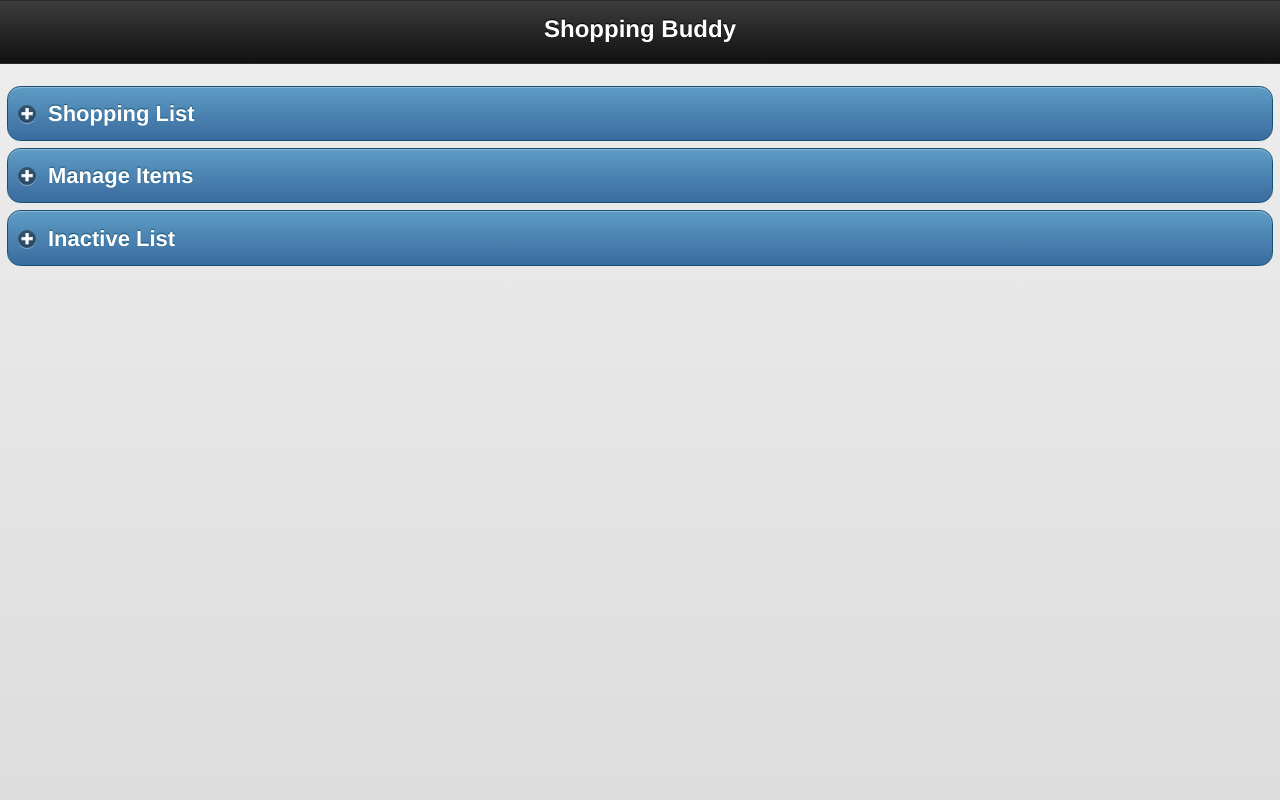
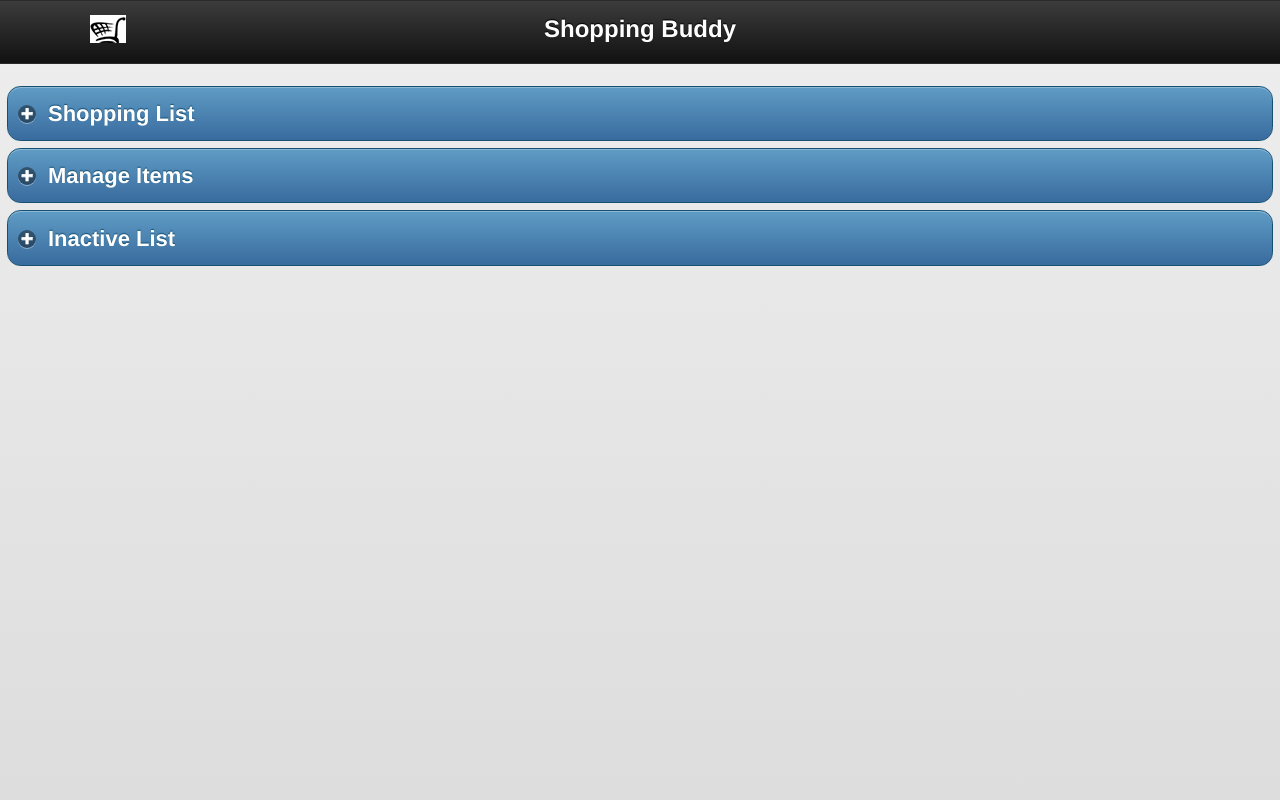
Before and after one commit to tpaegle/shopping-buddy, a PHP site: page / in a window 1280 px wide. Run offline with PHP 8.4, Linux system fonts and the light colour scheme.

Commit message:
icon to header

```diff
--- a/index.html
+++ b/index.html
@@ -1,4 +1,3 @@
-
 <!DOCTYPE html>
 <html>
 <head>
@@ -140,7 +139,7 @@ $(document).bind( "pageinit", function( e, data ) {
 
 <div data-role="page" id="page">
 	<div data-role="header">
-		<h1>Shopping Buddy</h1>
+		<h1 class="shopping">Shopping Buddy</h1>
 	</div>
 	<div data-role="content">
 
--- a/shopping.css
+++ b/shopping.css
@@ -13,3 +13,10 @@ th {
 
 [data-role=page]{height: 100% !important; position:relative !important;}
 #[data-role=footer]{bottom:0; position:absolute !important; top: auto !important; width:100%;}
+
+h1.shopping {
+	background: url(images/android36.png) no-repeat;
+	margin-left: 20px;
+
+
+}
```
